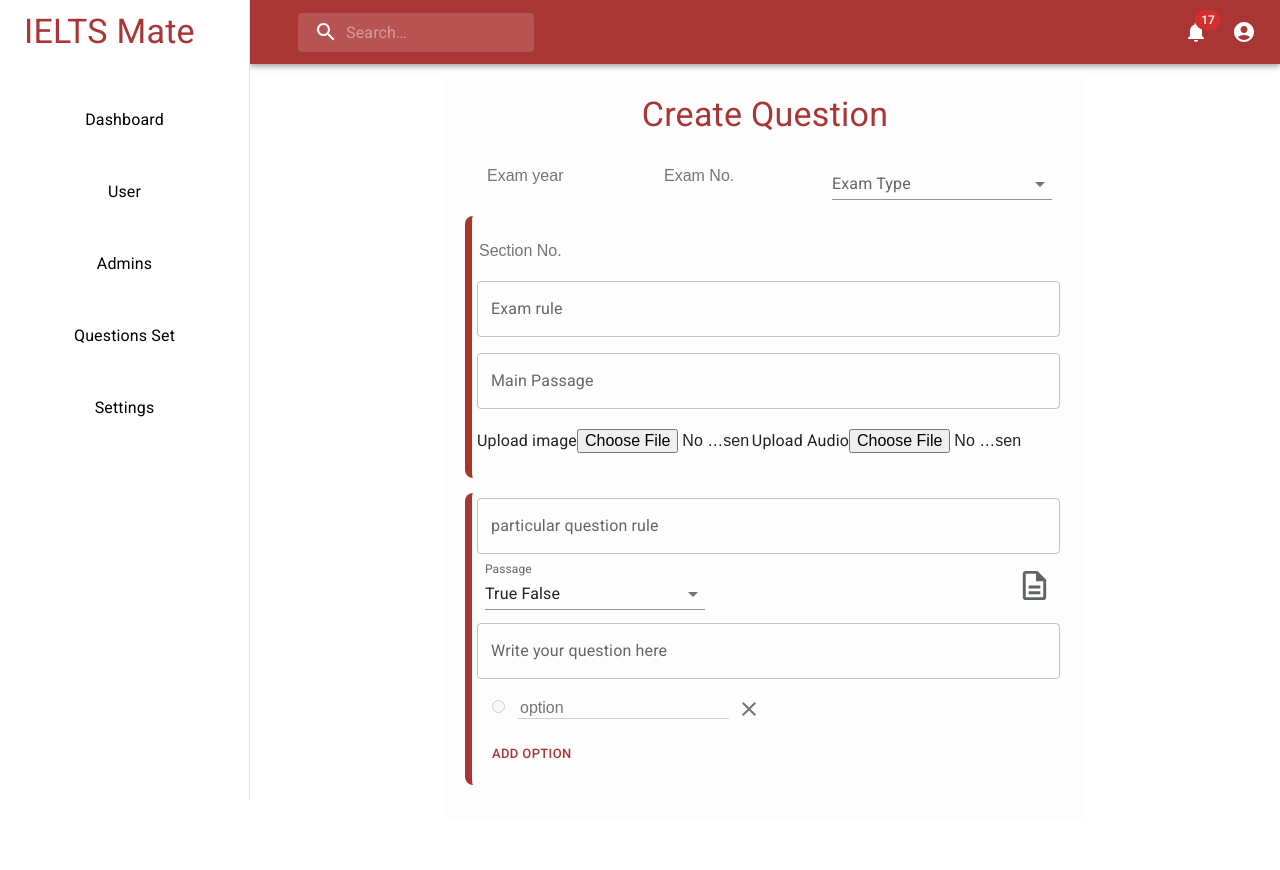
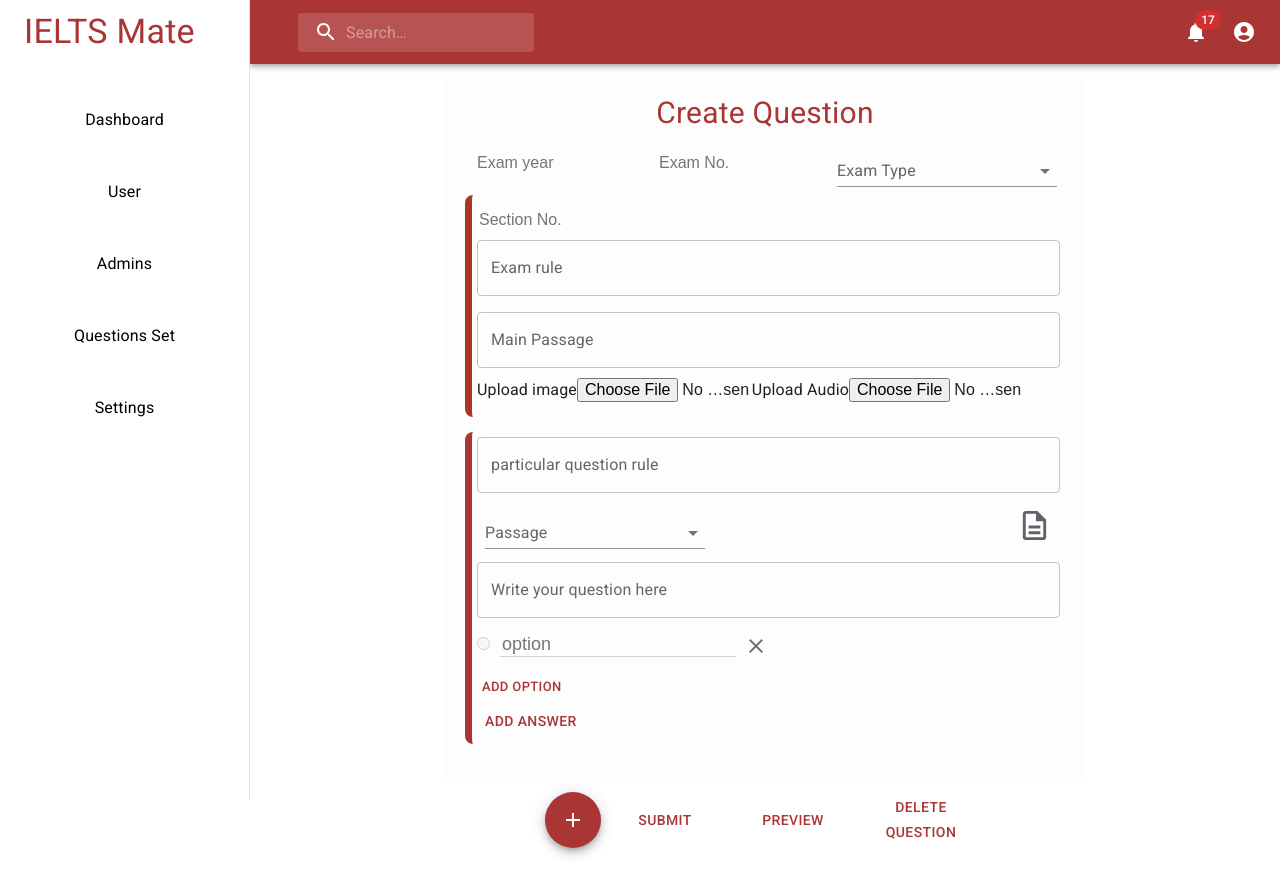
Before and after one commit to rahmanrafi32/Adminpanel-Template, a React (Create React App) app: page /questionset in a window 1280 px wide. Built offline with nearby package versions, Linux system fonts and the light colour scheme.

Commit message:
add option implemented

```diff
--- a/src/Components/Pages/CreateQues.jsx
+++ b/src/Components/Pages/CreateQues.jsx
@@ -31,7 +31,7 @@
     questionText,
     sections,
     addNewPassage,
-    subsectionPassage, removePassage, isPassage
+    subsectionPassage, removePassage, isPassage, addNewOptionField, deleteNewOptionField
 } from "../../features/createQuestionsSlice";
 
 const Container = styled("div")(({theme}) => ({
@@ -44,18 +44,17 @@
 const HeaderTitle = styled(Typography)(({theme}) => ({
     textAlign: "center",
     color: theme.palette.primary.main,
+    fontSize: 30
 }));
 
 const QuesSetName = styled("div")(({theme}) => ({
-    height: "10vh",
     display: "flex",
     alignItems: "center",
-    padding: 5,
     "& input": {
         outline: "none",
         width: "100%",
         backgroundColor: "#fdfdfd",
-        margin: "0 15px",
+        margin: "0 10px",
         border: 0,
         fontSize: 16,
         "&:focus": {
@@ -71,7 +70,7 @@
     "& input": {
         outline: "none",
         width: "30%",
-        margin: "20px 0",
+        margin: "10px 0",
         backgroundColor: "#fdfdfd",
         border: 0,
         fontSize: 16,
@@ -82,18 +81,15 @@
 }));
 
 const Option = styled("div")(({theme}) => ({
-    padding: 5,
     display: "flex",
     flexDirection: "column",
-    "& div": {
-        margin: 5,
     "& input": {
         backgroundColor: "#fdfdfd",
         border: "none",
         outline: "none",
-            fontSize: 16,
+        margin: '15px 0',
+        fontSize: 18,
         borderBottom: "1px solid #d1d1d1",
-        },
     },
 }));
 
@@ -110,7 +106,6 @@
             setQuestions(removeQuestion);
         }
     };
-
     const createAnswerField = (i) => {
         let newAnswer = {...questions};
         newAnswer.questionSet[i].answers.push({answer: "Answer"});
@@ -171,7 +166,8 @@
                     <input
                         type="number"
                         placeholder={"Section No."}
-                        onBlur={(event) => dispatch(sections(event.target.value))}
+                        onBlur={(event) =>
+                            dispatch(sections(event.target.value))}
                     />
                     <TextField
                         sx={{marginBottom: 2}}
@@ -179,27 +175,31 @@
                         placeholder="Exam Rule"
                         multiline
                         fullWidth
-                        onChange={(event) => dispatch(examRulesMain(event.target.value))}
+                        onChange={(event) =>
+                            dispatch(examRulesMain(event.target.value))}
                     />
                     <TextField
                         label="Main Passage"
                         placeholder="Passage"
                         multiline
                         fullWidth
-                        onChange={(event) => dispatch(passageMain(event.target.value))}
+                        onChange={(event) =>
+                            dispatch(passageMain(event.target.value))}
                     />
                     <div>
                         <label htmlFor="image">Upload image</label>
                         <input
                             id="image"
                             type="file"
-                            onChange={(event) => dispatch(imageMain(event.target.value))}
+                            onChange={(event) =>
+                                dispatch(imageMain(event.target.value))}
                         />
                         <label htmlFor="image">Upload Audio</label>
                         <input
                             id="audio"
                             type="file"
-                            onChange={(event) => dispatch(audioMain(event.target.value))}
+                            onChange={(event) =>
+                                dispatch(audioMain(event.target.value))}
                         />
                     </div>
                 </Question>
@@ -212,16 +212,20 @@
                     padding: 5,
                 }}
             >
+                {
+                    questionSet.sections.map((question, indexIN) =>
+                        question.subSections.map((subSection, indexOut) =>
+                            <>
                                 <Question>
                                     <TextField
                                         label="particular question rule"
                                         placeholder="Question Rule"
                                         multiline
                                         fullWidth
-                        onChange={(event) => dispatch(examRulesSub(event.target.value))}
+                                        onChange={(event) =>
+                                            dispatch(examRulesSub(event.target.value))}
                                     />
-                    {
-                        questionSet.sections.map((question, indexIN) => question.subSections.map((subSection, indexOut) => <>
+
                                     <div key={indexOut}
                                          style={{display: "flex", justifyContent: "space-between"}}>
                                         <FormControl variant="standard" sx={{m: 1, minWidth: 220}}>
@@ -246,47 +250,50 @@
                                                 />
                                             </IconButton>
                                         </Tooltip>
-
                                     </div>
-                                {console.log(subSection.passages)}
                                     {
-                                        subSection.passages.map((pass, indexPassage) => <div
+                                        subSection.passages.map((pass, indexPassage) =>
+                                            <div
                                                 style={{
                                                     display: "flex",
                                                     justifyContent: "space-between",
                                                     marginBottom: 5,
                                                 }}
                                             >
-
                                                 {
-                                                !subSection.isPassage ? "" : <> <TextField
+                                                    !subSection.isPassage ? "" :
+                                                        <>
+                                                            <TextField
                                                                 label="Write your passage here"
                                                                 placeholder="Passage"
                                                                 multiline
                                                                 fullWidth
                                                                 onBlur={(event) =>
-                                                        dispatch(subsectionPassage({value: event.target.value, index: indexPassage}))
+                                                                    dispatch(subsectionPassage({
+                                                                        value: event.target.value,
+                                                                        index: indexPassage
+                                                                    }))
                                                                 }
                                                             />
                                                             <Tooltip title={"Add Passage"}>
-                                                        <IconButton onClick={() => dispatch(addNewPassage(indexPassage))}>
+                                                                <IconButton
+                                                                    onClick={() => dispatch(addNewPassage(indexPassage))}>
                                                                     <AddCircleOutline fontSize={"large"}/>
                                                                 </IconButton>
                                                             </Tooltip>
                                                             <Tooltip title={"Delete Passage"}>
-                                                        <IconButton onClick={()=>dispatch(removePassage(indexPassage))}>
+                                                                <IconButton
+                                                                    onClick={() => dispatch(removePassage(indexPassage))}>
                                                                     <Close fontSize={"large"}/>
                                                                 </IconButton>
                                                             </Tooltip>
-                                                </>}
-                                        </div>)
-
+                                                        </>
                                                 }
-                                </>
-                            )
+                                            </div>
                                         )
                                     }
-                    <div>
+                                </Question>
+                                <Option>
                                     <TextField
                                         label="Write your question here"
                                         placeholder="Question"
@@ -294,32 +301,47 @@
                                         fullWidth
                                         onBlur={event => dispatch(questionText(event.target.value))}
                                     />
-                    </div>
-                </Question>
-                <Option>
+                                    {
+                                        subSection.questionAndAns.map(singleQuestion =>
+                                            <>
+                                                {singleQuestion.queAndAns.options.map((option,optionIndex) =>
                                                     <div>
                                                         <input type={"radio"} disabled/>
                                                         <input
                                                             type={"text"}
                                                             placeholder={`option`}
                                                             style={{marginLeft: '10px'}}
+                                                            // onBlur={() => dispatch()}
                                                         />
                                                         <IconButton
                                                             aria-label="delete"
+                                                            onClick={()=>dispatch(deleteNewOptionField(optionIndex))}
                                                         >
                                                             <Close/>
                                                         </IconButton>
-
                                                     </div>
+                                                )}
                                                 <div>
                                                     <Button
                                                         color={"primary"}
                                                         size="small"
+                                                        onClick={() => dispatch(addNewOptionField(""))}
                                                     >
                                                         Add option
                                                     </Button>
                                                 </div>
+                                                <div style={{display: "flex", justifyContent: "space-between"}}>
+                                                    <Button>Add Answer</Button>
+
+                                                </div>
+                                            </>
+                                        )
+                                    }
                                 </Option>
+                            </>
+                        )
+                    )
+                }
             </div>
             {/* {questions.questionSet.map((question, index) => (
         <div
--- a/src/Components/Pages/QuestionSet.jsx
+++ b/src/Components/Pages/QuestionSet.jsx
@@ -1,17 +1,18 @@
-import React, { useContext } from "react";
-import { styled } from "@mui/material/styles";
+import React, {useContext} from "react";
+import {styled} from "@mui/material/styles";
 import Fab from "@mui/material/Fab";
 import AddIcon from "@mui/icons-material/Add";
 
 import CreateQues from "./CreateQues";
-import { QuestionSets } from "../../App";
-import { Button, Tooltip } from "@mui/material";
-import { Link } from "react-router-dom";
+import {QuestionSets} from "../../App";
+import {Button, IconButton, Tooltip} from "@mui/material";
+import {Link} from "react-router-dom";
 import theme from "./Theme";
-import { CREATE_EXAM_PAPER } from "../../Graphql/Mutations";
-import { useMutation } from "@apollo/client";
+import {CREATE_EXAM_PAPER} from "../../Graphql/Mutations";
+import {useMutation} from "@apollo/client";
+import {Close} from "@mui/icons-material";
 
-const Div = styled("div")(({ theme }) => ({
+const Div = styled("div")(({theme}) => ({
     marginLeft: 250,
     marginBottom: 20,
     display: "flex",
@@ -26,17 +27,17 @@
 const QuestionSet = () => {
     const [questions, setQuestions] = useContext(QuestionSets);
 
-  const [ExamPaper, { error }] = useMutation(CREATE_EXAM_PAPER);
+    const [ExamPaper, {error}] = useMutation(CREATE_EXAM_PAPER);
 
     const addAnotherQues = () => {
-    let addAnotherQues = { ...questions };
+        let addAnotherQues = {...questions};
         addAnotherQues.questionSet.push({
             questionText: "",
             questionType: "radio",
             isPassage: false,
-      passages: [{ passage: "" }],
-      options: [{ option: "" }],
-      answers: [{ answer: "" }],
+            passages: [{passage: ""}],
+            options: [{option: ""}],
+            answers: [{answer: ""}],
         });
         setQuestions(addAnotherQues);
     };
@@ -44,34 +45,45 @@
     const submitQuestion = async () => {
         await ExamPaper({
             variables: {
-        payload: { ...questions },
+                payload: {...questions},
             },
         });
     };
 
     return (
         <Div>
-      <CreateQues />
-      {/* <div>
+            <CreateQues/>
+            <div>
                 <Tooltip title={"Add Question"}>
-          <Fab color="primary" aria-label="add" onClick={addAnotherQues}>
-            <AddIcon />
+                    <Fab color="primary" aria-label="add">
+                        <AddIcon/>
                     </Fab>
                 </Tooltip>
                 <Button
                     color={"primary"}
-          sx={{ width: "10vw" }}
+                    sx={{width: "10vw"}}
                     onClick={submitQuestion}
                 >
                     Submit
                 </Button>
                 <Link
                     to={"/preview"}
-          style={{ textDecoration: "none", color: theme.palette.primary.main }}
+                    style={{textDecoration: "none", color: theme.palette.primary.main}}
+                >
+                    <Button
+                        color={"primary"}
+                        sx={{width: "10vw"}}
                     >
                         Preview
+                    </Button>
                 </Link>
-      </div> */}
+                <Button
+                    color={"primary"}
+                    sx={{width: "10vw"}}
+                >
+                    Delete Question
+                </Button>
+            </div>
         </Div>
     );
 };
--- a/src/features/createQuestionsSlice.js
+++ b/src/features/createQuestionsSlice.js
@@ -17,7 +17,7 @@
                         examRules: "",
                         image: "",
                         questionText: "",
-                        questionType: "radio",
+                        questionType: "",
                         isPassage: false,
                         passages: [""],
                         questionAndAns: [
@@ -25,8 +25,8 @@
                                 questionNumber: 0,
                                 queAndAns: {
                                     question: "",
-                                    questionType: "",
-                                    options: [],
+                                    questionType: "radio",
+                                    options: [""],
                                     answer: ""
                                 }
                             },
@@ -76,14 +76,38 @@
         questionText: ({questions}, {payload}) => {
             questions.sections.map((section) =>
                 section.subSections.map(
-                    (subSection) => (subSection.questionText = payload)
+                    (subSection) =>
+                        subSection.questionAndAns.map(mainSet =>
+                            mainSet.queAndAns.question = payload)
                 )
             );
         },
         questionType: ({questions}, {payload}) => {
             questions.sections.map((section) =>
                 section.subSections.map(
-                    (subSection) => (subSection.questionType = payload)
+                    (subSection) =>
+                        subSection.questionAndAns.map(mainSet =>
+                            mainSet.queAndAns.questionType = payload)
+                )
+            );
+        },
+        addNewOptionField: ({questions}, {payload}) => {
+            questions.sections.map((section) =>
+                section.subSections.map(
+                    (subSection) =>
+                        subSection.questionAndAns.map(mainSet =>
+                            mainSet.queAndAns.options.push(""))
+                )
+            );
+        },
+        deleteNewOptionField: ({questions}, {payload}) => {
+            questions.sections.map(section =>
+                section.subSections.map(subSection =>
+                    subSection.questionAndAns.map(mainSet => {
+                        if (mainSet.queAndAns.options.length > 0) {
+                            mainSet.queAndAns.options.splice(payload, 1)
+                        }
+                    })
                 )
             );
         },
@@ -141,5 +165,7 @@
     subsectionPassage,
     addNewPassage,
     removePassage,
-    isPassage
+    isPassage,
+    addNewOptionField,
+    deleteNewOptionField
 } = createQuestionSlice.actions;
```
Lines whose indentation alone changed are shown as unchanged.
